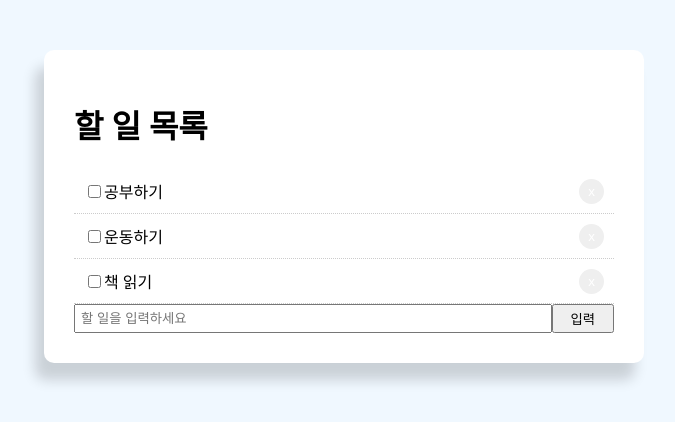
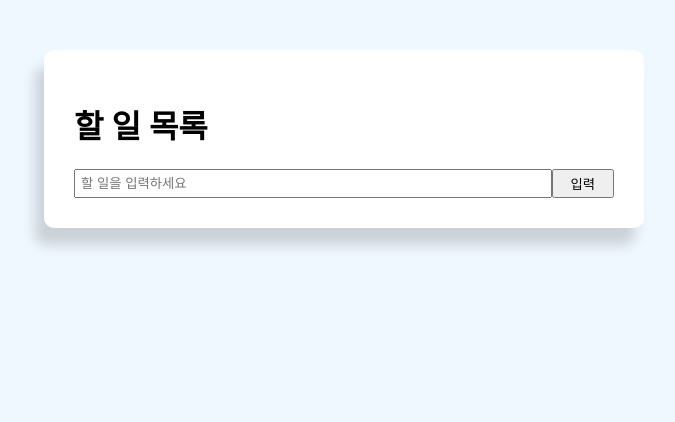
Before and after one commit to Bigdata92/clone-react-ts, a React (Vite) app: page / in a window 1280 px wide. Shown: the top 422 px of the page, without its empty margins (296-971 px from the left). Built offline with nearby package versions, Linux system fonts and the light colour scheme.

Commit message:
마무리 된 일 표시하기(조건부 삼항 연산자)

```diff
--- a/src/App.tsx
+++ b/src/App.tsx
@@ -3,23 +3,7 @@ import './App.css';
 
 export default class App extends Component {
   state = {
-    todoData: [
-      {
-        id: 1,
-        title: "공부하기",
-        completed: true,
-      },
-      {
-        id: 2,
-        title: "운동하기",
-        completed: false,
-      },
-      {
-        id: 3,
-        title: "책 읽기",
-        completed: false,
-      },
-    ],
+    todoData: [],
     value: "",
   }
 
@@ -33,11 +17,11 @@ export default class App extends Component {
   }
 
   // 동적 처리(체크 여부에 따라) → 함수로 작성
-  getStyle = () => {
+  getStyle = (completed: boolean) => {
     return {
       padding: "10px",
       borderBottom: "1px #ccc dotted",
-      textDecoration: "none",
+      textDecoration: completed ? "line-through" : "none",
     };
   };
 
@@ -62,8 +46,19 @@ export default class App extends Component {
     };
 
     // 원래 있던 할 일에 새로운 할 일 더하기
-    this.setState({ todoData: [...this.state.todoData, newTodo]});
-  }
+    this.setState({ todoData: [...this.state.todoData, newTodo], value: ""});
+  };
+
+  handleCompleteChange = (id: number) => {
+    let newTodoData = this.state.todoData.map((data) => {
+      if (data.id === id) {
+        data.completed = !data.completed;
+      }
+      return data;
+    });
+
+    this.setState({ todoData: newTodoData });
+  };
 
   render() {
     return (
@@ -74,10 +69,15 @@ export default class App extends Component {
           </div>
 
       {this.state.todoData.map((data) => (
-        <div style={this.getStyle()} key={data.id}>
-          <input type="checkbox" defaultChecked={false} />
+        <div style={this.getStyle(data.completed)} key={data.id}>
+          <input type="checkbox" defaultChecked={false} onChange={() => this.handleCompleteChange(data.id)} />
           {data.title}
-          <button style={this.btnStyle} onClick={() => this.handleClick(data.id)}>x</button>
+          <button
+            style={this.btnStyle}
+            onClick={() => this.handleClick(data.id)}
+          >
+            x
+          </button>
         </div>
       ))}
 
```
